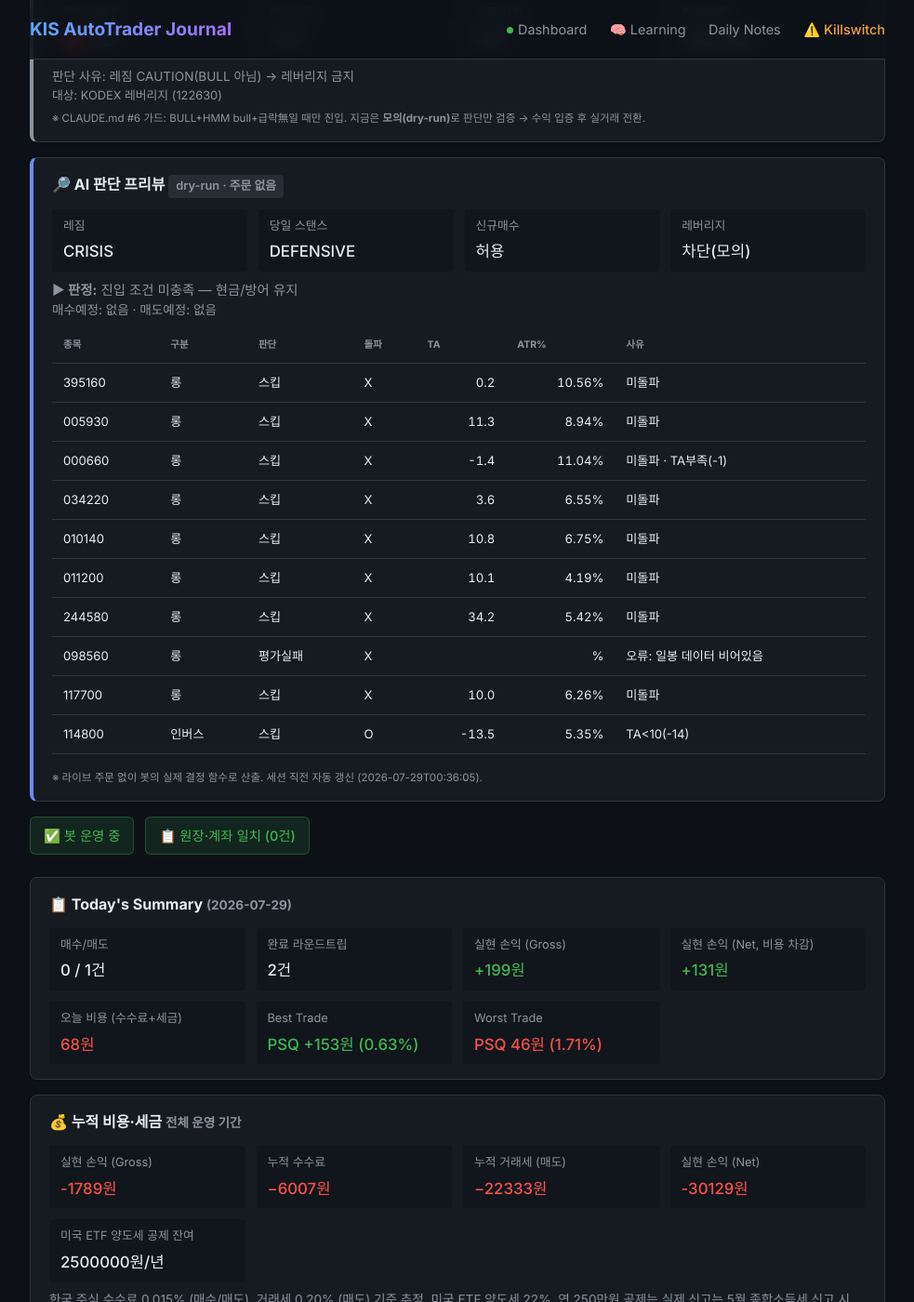
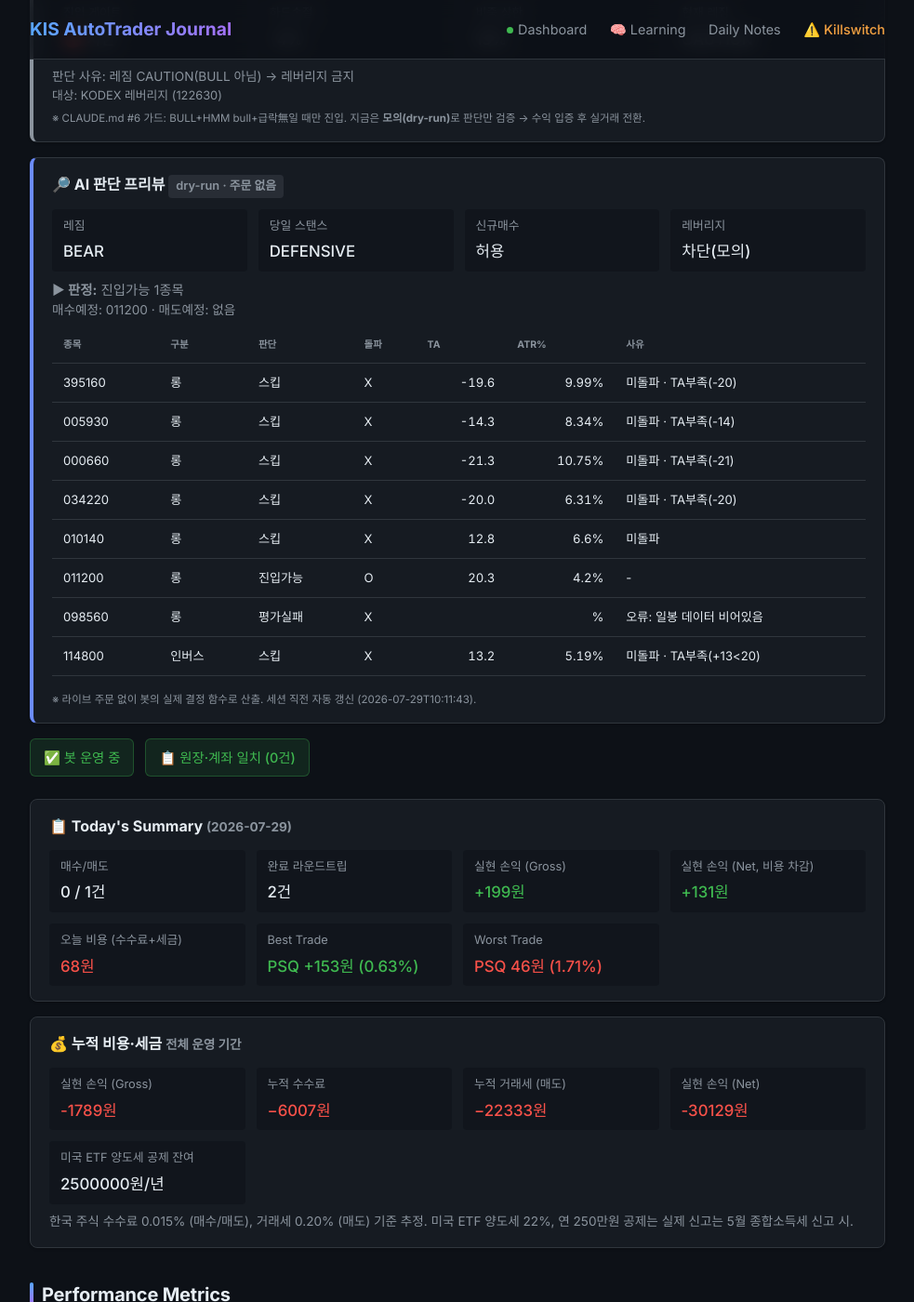
Before and after one commit to BudongJW/kis-trading-journal, a Jekyll site: the page built from index.html, in a window 1280 px wide and 1400 px high, scrolled down 645 px. Shown: the whole window at 93% size, without its empty margins (148-1131 px from the left). Built offline with Jekyll 4.4.1, drawn with Linux system fonts in a browser that asks for light colours; nearby versions of some CDN libraries.

Commit message:
auto: dry-run preview 07-29 01:12Z

```diff
--- a/_data/dry_run.json
+++ b/_data/dry_run.json
@@ -1,22 +1,22 @@
 {
-  "generated_at": "2026-07-29T00:36:05",
+  "generated_at": "2026-07-29T10:11:43",
   "mode": "DRY-RUN (읽기 전용, 주문 없음)",
   "market": {
-    "regime": "CRISIS",
+    "regime": "BEAR",
     "regime_blind": false,
-    "regime_detail": "카나리아 1/2 음전환 | ⚡급락 트리거 CRISIS → CAUTION에서 CRISIS 격상 (급락 CRISIS (1일 -11.2%, 3일 -15.5%))",
+    "regime_detail": "카나리아 1/2 음전환 | ⚡급락 트리거 BEAR → CAUTION에서 BEAR 격상 (3일 지속 급락 BEAR (3일 -10.2%))",
     "day_stance": "DEFENSIVE",
     "day_stance_forced": false,
-    "briefing": "오늘 스탠스 방어(DEFENSIVE) · 레짐 CRISIS·신뢰도 31% · 美 오버나이트 neutral(-0.2%) · 예산 25%·최대 1종목·허용 인버스",
+    "briefing": "오늘 스탠스 방어(DEFENSIVE) · 레짐 BEAR·신뢰도 12% · 美 오버나이트 neutral(-0.2%) · 고변동(98.0%ile) · 예산 25%·최대 1종목·허용 인버스",
     "blocks_new_buys": false
   },
   "gates": {
     "leverage_dry_run": true,
     "leverage_gate_allowed": false,
-    "leverage_gate_reason": "레짐 CRISIS(BULL 아님) → 레버리지 금지"
+    "leverage_gate_reason": "레짐 BEAR(BULL 아님) → 레버리지 금지"
   },
   "account": {
-    "cash": 23120,
+    "cash": 22598,
     "holdings_readable": "없음/조회실패"
   },
   "holdings_risk": [],
@@ -26,70 +26,60 @@
       "type": "롱",
       "decision": "스킵",
       "breakout": false,
-      "ta": 0.2,
-      "atr_pct": 10.56,
+      "ta": -19.6,
+      "atr_pct": 9.99,
       "fee_gate_ok": true,
-      "why_skip": "미돌파"
+      "why_skip": "미돌파 · TA부족(-20)"
     },
     {
       "symbol": "005930",
       "type": "롱",
       "decision": "스킵",
       "breakout": false,
-      "ta": 11.3,
-      "atr_pct": 8.94,
+      "ta": -14.3,
+      "atr_pct": 8.34,
       "fee_gate_ok": true,
-      "why_skip": "미돌파"
+      "why_skip": "미돌파 · TA부족(-14)"
     },
     {
       "symbol": "000660",
       "type": "롱",
       "decision": "스킵",
       "breakout": false,
-      "ta": -1.4,
-      "atr_pct": 11.04,
+      "ta": -21.3,
+      "atr_pct": 10.75,
       "fee_gate_ok": true,
-      "why_skip": "미돌파 · TA부족(-1)"
+      "why_skip": "미돌파 · TA부족(-21)"
     },
     {
       "symbol": "034220",
       "type": "롱",
       "decision": "스킵",
       "breakout": false,
-      "ta": 3.6,
-      "atr_pct": 6.55,
+      "ta": -20.0,
+      "atr_pct": 6.31,
       "fee_gate_ok": true,
-      "why_skip": "미돌파"
+      "why_skip": "미돌파 · TA부족(-20)"
     },
     {
       "symbol": "010140",
       "type": "롱",
       "decision": "스킵",
       "breakout": false,
-      "ta": 10.8,
-      "atr_pct": 6.75,
+      "ta": 12.8,
+      "atr_pct": 6.6,
       "fee_gate_ok": true,
       "why_skip": "미돌파"
     },
     {
       "symbol": "011200",
       "type": "롱",
-      "decision": "스킵",
-      "breakout": false,
-      "ta": 10.1,
-      "atr_pct": 4.19,
+      "decision": "진입가능",
+      "breakout": true,
+      "ta": 20.3,
+      "atr_pct": 4.2,
       "fee_gate_ok": true,
-      "why_skip": "미돌파"
-    },
-    {
-      "symbol": "244580",
-      "type": "롱",
-      "decision": "스킵",
-      "breakout": false,
-      "ta": 34.2,
-      "atr_pct": 5.42,
-      "fee_gate_ok": true,
-      "why_skip": "미돌파"
+      "why_skip": "-"
     },
     {
       "symbol": "098560",
@@ -98,94 +88,75 @@
       "why_skip": "오류: 일봉 데이터 비어있음"
     },
     {
-      "symbol": "117700",
-      "type": "롱",
-      "decision": "스킵",
-      "breakout": false,
-      "ta": 10.0,
-      "atr_pct": 6.26,
-      "fee_gate_ok": true,
-      "why_skip": "미돌파"
-    },
-    {
       "symbol": "114800",
       "type": "인버스",
       "entry_via": "-",
       "decision": "스킵",
-      "breakout": true,
-      "ta": -13.5,
-      "atr_pct": 5.35,
+      "breakout": false,
+      "ta": 13.2,
+      "atr_pct": 5.19,
       "fee_gate_ok": true,
-      "why_skip": "TA<10(-14)"
+      "why_skip": "미돌파 · TA부족(+13<20)"
     }
   ],
   "gap_recovery": {
     "enabled_live": true,
-    "now_kst": "00:36",
+    "now_kst": "10:12",
     "window": "09:00~09:20",
     "candidates": [
       {
         "symbol": "395160",
         "name": "KODEX 미국나스닥100TR",
         "decision": "스킵",
-        "gap_open_pct": -8.19,
-        "intraday_pct": -7.14,
+        "gap_open_pct": 1.28,
+        "intraday_pct": -2.64,
         "in_window": false,
-        "reason": "CRISIS 레짐 제외"
+        "reason": "촉발 없음(오버나이트=normal≠aggressive_buy)"
       },
       {
         "symbol": "005930",
         "name": "삼성전자",
         "decision": "스킵",
-        "gap_open_pct": -6.1,
-        "intraday_pct": -7.76,
+        "gap_open_pct": 2.95,
+        "intraday_pct": -0.77,
         "in_window": false,
-        "reason": "CRISIS 레짐 제외"
+        "reason": "촉발 없음(오버나이트=normal≠aggressive_buy)"
       },
       {
         "symbol": "000660",
         "name": "SK하이닉스",
         "decision": "스킵",
-        "gap_open_pct": -8.48,
-        "intraday_pct": -6.74,
+        "gap_open_pct": 1.1,
+        "intraday_pct": -4.15,
         "in_window": false,
-        "reason": "CRISIS 레짐 제외"
+        "reason": "촉발 없음(오버나이트=normal≠aggressive_buy)"
       },
       {
         "symbol": "034220",
         "name": "LG디스플레이",
         "decision": "스킵",
-        "gap_open_pct": -2.8,
-        "intraday_pct": -4.15,
+        "gap_open_pct": 0.89,
+        "intraday_pct": -0.33,
         "in_window": false,
-        "reason": "CRISIS 레짐 제외"
+        "reason": "촉발 없음(오버나이트=normal≠aggressive_buy)"
       },
       {
         "symbol": "010140",
         "name": "삼성중공업",
         "decision": "스킵",
-        "gap_open_pct": -3.53,
-        "intraday_pct": -5.26,
+        "gap_open_pct": 0.97,
+        "intraday_pct": -1.91,
         "in_window": false,
-        "reason": "CRISIS 레짐 제외"
+        "reason": "촉발 없음(오버나이트=normal≠aggressive_buy)"
       },
       {
         "symbol": "011200",
         "name": "HMM",
         "decision": "스킵",
-        "gap_open_pct": -2.18,
-        "intraday_pct": -0.99,
+        "gap_open_pct": 0.25,
+        "intraday_pct": 3.74,
         "in_window": false,
-        "reason": "CRISIS 레짐 제외"
-      },
-      {
-        "symbol": "244580",
-        "name": "KODEX 바이오",
-        "decision": "스킵",
-        "gap_open_pct": -2.39,
-        "intraday_pct": -2.13,
-        "in_window": false,
-        "reason": "CRISIS 레짐 제외"
+        "reason": "촉발 없음(오버나이트=normal≠aggressive_buy)"
       },
       {
         "symbol": "098560",
@@ -195,31 +166,22 @@
         "intraday_pct": 0.0,
         "in_window": false,
         "reason": "가격데이터 부족(시가/전일종가 없음)"
-      },
-      {
-        "symbol": "117700",
-        "name": "KODEX 철강",
-        "decision": "스킵",
-        "gap_open_pct": -3.77,
-        "intraday_pct": -5.25,
-        "in_window": false,
-        "reason": "CRISIS 레짐 제외"
       }
     ]
   },
   "morning_momentum": {
     "enabled_live": true,
-    "now_kst": "00:36",
+    "now_kst": "10:12",
     "window": "09:00~14:00",
     "up_th": 0.6,
     "down_th": 0.6,
     "benchmark": "069500",
     "direction": "none",
-    "in_window": false,
-    "move_pct": -11.19,
-    "intraday_pct": -5.79,
+    "in_window": true,
+    "move_pct": -0.33,
+    "intraday_pct": -1.3,
     "would_enter": false,
-    "reason": "윈도 밖(00:36∉09:00~14:00)"
+    "reason": "임계 미달 (전일대비 -0.33%, 시가대비 -1.30%)"
   },
   "us_entry_candidates": [
     {
@@ -236,27 +198,27 @@
       "type": "long",
       "decision": "스킵",
       "breakout": false,
-      "ta": 8.1,
-      "atr_pct": 1.06,
-      "why_skip": "미돌파 · TA부족(+8)"
+      "ta": 0.9,
+      "atr_pct": 1.07,
+      "why_skip": "미돌파 · TA부족(+1)"
     },
     {
       "symbol": "XLF",
       "type": "long",
       "decision": "스킵",
       "breakout": true,
-      "ta": -27.5,
-      "atr_pct": 1.11,
-      "why_skip": "TA부족(-28)"
+      "ta": 4.1,
+      "atr_pct": 1.12,
+      "why_skip": "TA부족(+4)"
     },
     {
       "symbol": "SH",
       "type": "inverse",
       "decision": "스킵",
       "breakout": false,
-      "ta": -5.5,
-      "atr_pct": 0.83,
-      "why_skip": "미돌파 · TA부족(-6)"
+      "ta": 18.5,
+      "atr_pct": 0.84,
+      "why_skip": "미돌파"
     },
     {
       "symbol": "PSQ",
@@ -269,27 +231,29 @@
       "type": "defensive",
       "decision": "스킵",
       "breakout": false,
-      "ta": -4.2,
-      "atr_pct": 0.45,
-      "why_skip": "미돌파 · TA부족(-4) · 수수료게이트"
+      "ta": -12.8,
+      "atr_pct": 0.46,
+      "why_skip": "미돌파 · TA부족(-13) · 수수료게이트"
     },
     {
       "symbol": "SHY",
       "type": "defensive",
       "decision": "스킵",
       "breakout": true,
-      "ta": -7.9,
+      "ta": -0.6,
       "atr_pct": 0.07,
-      "why_skip": "TA부족(-8) · 수수료게이트"
+      "why_skip": "TA부족(-1) · 수수료게이트"
     }
   ],
   "us_summary": {
     "would_buy": []
   },
   "summary": {
-    "would_buy": [],
+    "would_buy": [
+      "011200"
+    ],
     "would_sell": [],
     "new_buys_blocked_by_stance": false,
-    "verdict": "진입 조건 미충족 — 현금/방어 유지"
+    "verdict": "진입가능 1종목"
   }
 }
```
